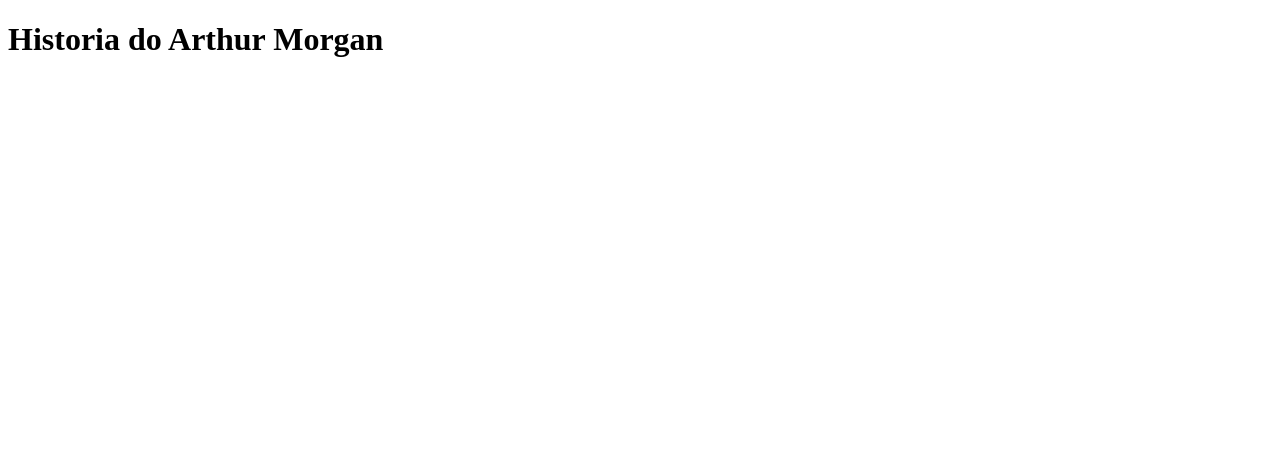
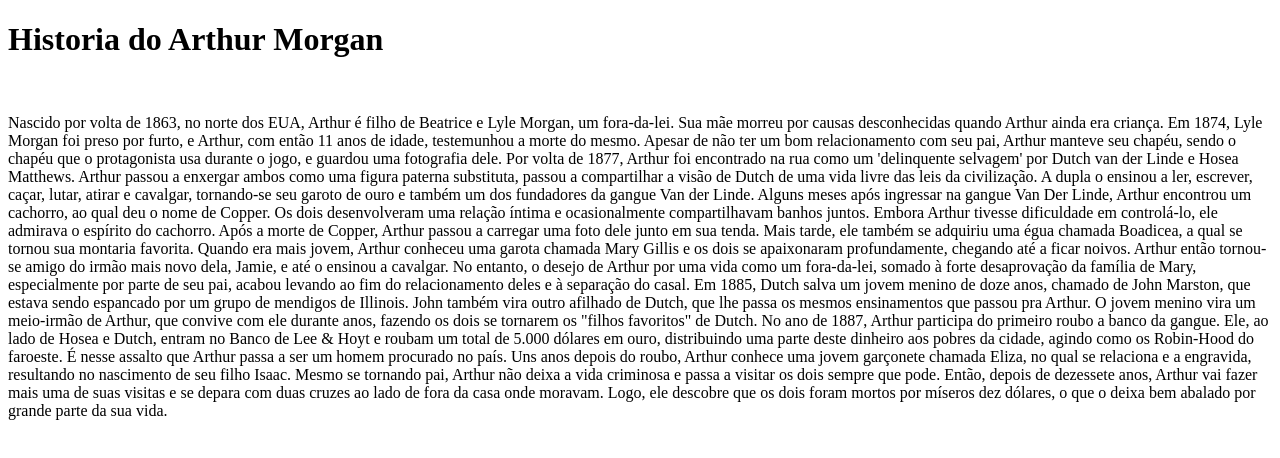
Before and after one commit to caiosarter/ashloira, a plain HTML site: page index.html in a window 1280 px wide. Drawn offline with Linux system fonts and the light colour scheme.

Commit message:
alteração 1

```diff
--- a/index.html
+++ b/index.html
@@ -9,8 +9,22 @@
 <body>
    <h1>Historia do Arthur Morgan</h1>
 
-<img scr="https://www.google.com/url?sa=i&url=https%3A%2F%2Fparadageek.com.br%2Fred-dead-redemption-2-5-vezes-em-que-arthur-fez-a-coisa-errada%2F&psig=AOvVaw0nAnaNZNbdlLfkb5seCNZ6&ust=1714573225236000&source=images&cd=vfe&opi=89978449&ved=0CBAQjRxqFwoTCICYqpGR6oUDFQAAAAAdAAAAABAJ">
+<img scr="https://www.google.com/url?sa=i&url=https%3A%2F%2Fparadageek.com.br%2Fred-dead-redemption-2-5-vezes-em-que-arthur-fez-a-coisa-errada%2F&psig=AOvVaw2zP5PM9EtQpIoT11W-coCU&ust=1714769322368000&source=images&cd=vfe&opi=89978449&ved=0CBAQjRxqFwoTCLDW8tbr74UDFQAAAAAdAAAAABAE">
+<p>Nascido por volta de 1863, no norte dos EUA, Arthur é filho de Beatrice e Lyle Morgan, um fora-da-lei. Sua mãe morreu por causas desconhecidas quando Arthur ainda era criança. Em 1874, Lyle Morgan foi preso por furto, e Arthur, com então 11 anos de idade, testemunhou a morte do mesmo. Apesar de não ter um bom relacionamento com seu pai, Arthur manteve seu chapéu, sendo o chapéu que o protagonista usa durante o jogo, e guardou uma fotografia dele.
 
+    Por volta de 1877, Arthur foi encontrado na rua como um 'delinquente selvagem' por Dutch van der Linde e Hosea Matthews. Arthur passou a enxergar ambos como uma figura paterna substituta, passou a compartilhar a visão de Dutch de uma vida livre das leis da civilização. A dupla o ensinou a ler, escrever, caçar, lutar, atirar e cavalgar, tornando-se seu garoto de ouro e também um dos fundadores da gangue Van der Linde.
+
+    Alguns meses após ingressar na gangue Van Der Linde, Arthur encontrou um cachorro, ao qual deu o nome de Copper. Os dois desenvolveram uma relação íntima e ocasionalmente compartilhavam banhos juntos. Embora Arthur tivesse dificuldade em controlá-lo, ele admirava o espírito do cachorro. Após a morte de Copper, Arthur passou a carregar uma foto dele junto em sua tenda. Mais tarde, ele também se adquiriu uma égua chamada Boadicea, a qual se tornou sua montaria favorita.
+
+    Quando era mais jovem, Arthur conheceu uma garota chamada Mary Gillis e os dois se apaixonaram profundamente, chegando até a ficar noivos. Arthur então tornou-se amigo do irmão mais novo dela, Jamie, e até o ensinou a cavalgar. No entanto, o desejo de Arthur por uma vida como um fora-da-lei, somado à forte desaprovação da família de Mary, especialmente por parte de seu pai, acabou levando ao fim do relacionamento deles e à separação do casal.
+
+    Em 1885, Dutch salva um jovem menino de doze anos, chamado de John Marston, que estava sendo espancado por um grupo de mendigos de Illinois. John também vira outro afilhado de Dutch, que lhe passa os mesmos ensinamentos que passou pra Arthur. O jovem menino vira um meio-irmão de Arthur, que convive com ele durante anos, fazendo os dois se tornarem os "filhos favoritos" de Dutch.
+
+    No ano de 1887, Arthur participa do primeiro roubo a banco da gangue. Ele, ao lado de Hosea e Dutch, entram no Banco de Lee & Hoyt e roubam um total de 5.000 dólares em ouro, distribuindo uma parte deste dinheiro aos pobres da cidade, agindo como os Robin-Hood do faroeste. É nesse assalto que Arthur passa a ser um homem procurado no país.
+
+    Uns anos depois do roubo, Arthur conhece uma jovem garçonete chamada Eliza, no qual se relaciona e a engravida, resultando no nascimento de seu filho Isaac. Mesmo se tornando pai, Arthur não deixa a vida criminosa e passa a visitar os dois sempre que pode.
+
+    Então, depois de dezessete anos, Arthur vai fazer mais uma de suas visitas e se depara com duas cruzes ao lado de fora da casa onde moravam. Logo, ele descobre que os dois foram mortos por míseros dez dólares, o que o deixa bem abalado por grande parte da sua vida.</p>
 
 
 </body>
```
